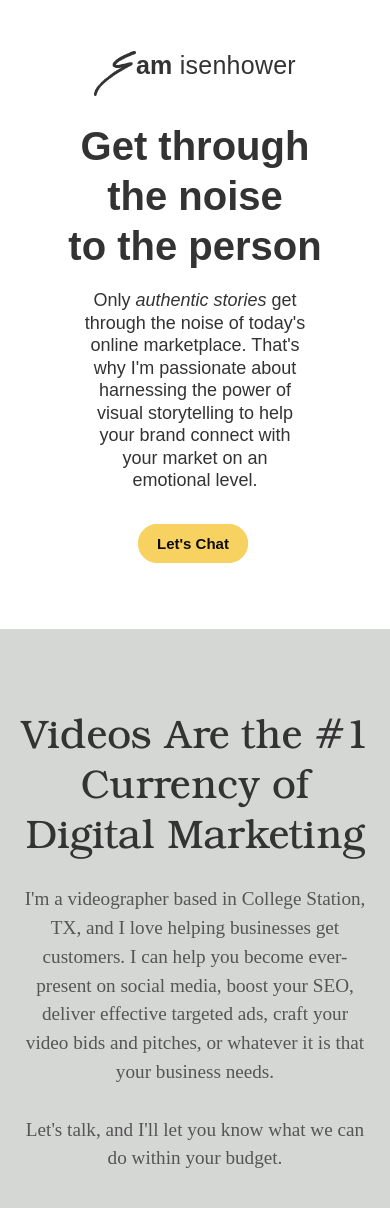
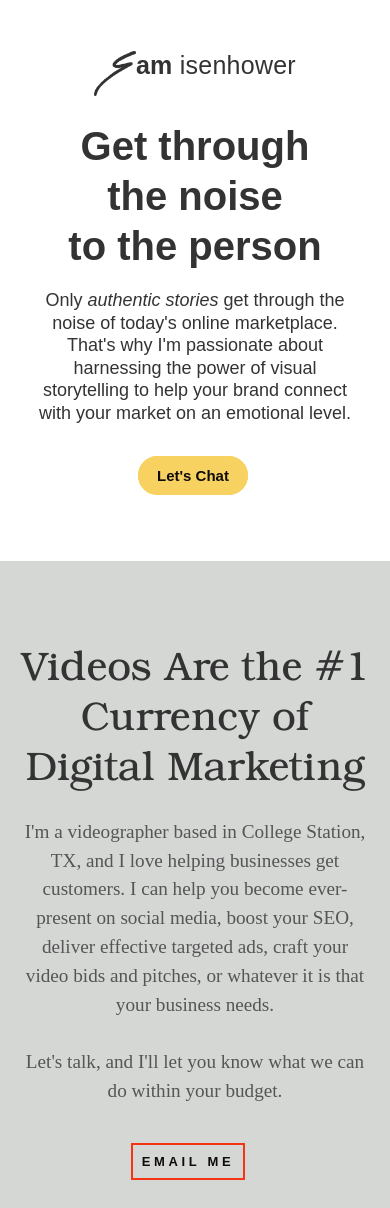
Before and after one commit to samisenhower/samisenhower.github.io, a Jekyll site: the page built from index.html, in a window 390 px wide. Shown: the part 392-1600 px from the top of the page. Built offline with Jekyll 4.4.1, drawn with Linux system fonts in a browser that asks for light colours; some web fonts are replaced.

Commit message:
hero text responsive formatting adjustments

```diff
--- a/assets/css/custom.css
+++ b/assets/css/custom.css
@@ -78,8 +78,9 @@
 #header-intro h2 {
 xmargin-top: 10px;
 margin-bottom: 30px;
-margin-left: 18%;
-margin-right: 18%;
+margin-left: auto;
+margin-right: auto;
+max-width: 425px;
 padding: 0;
 font-weight: 500;
 font-style: normal;
@@ -131,6 +132,8 @@
 justify-content:center;
 margin-top: 0;
 margin-bottom: 43px;
+margin-left: 10px;
+margin-right: 10px;
 
 }
 
```
